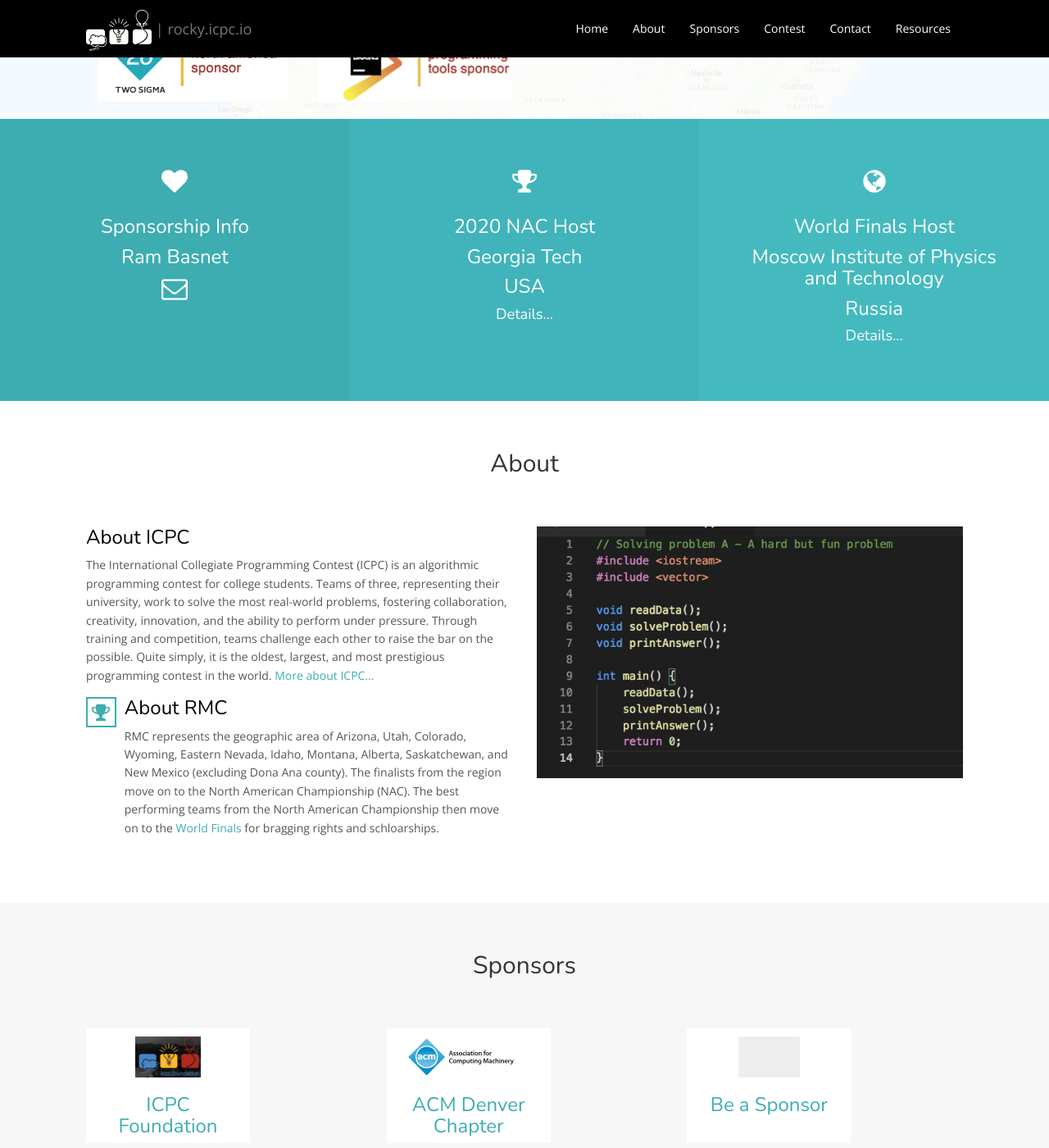
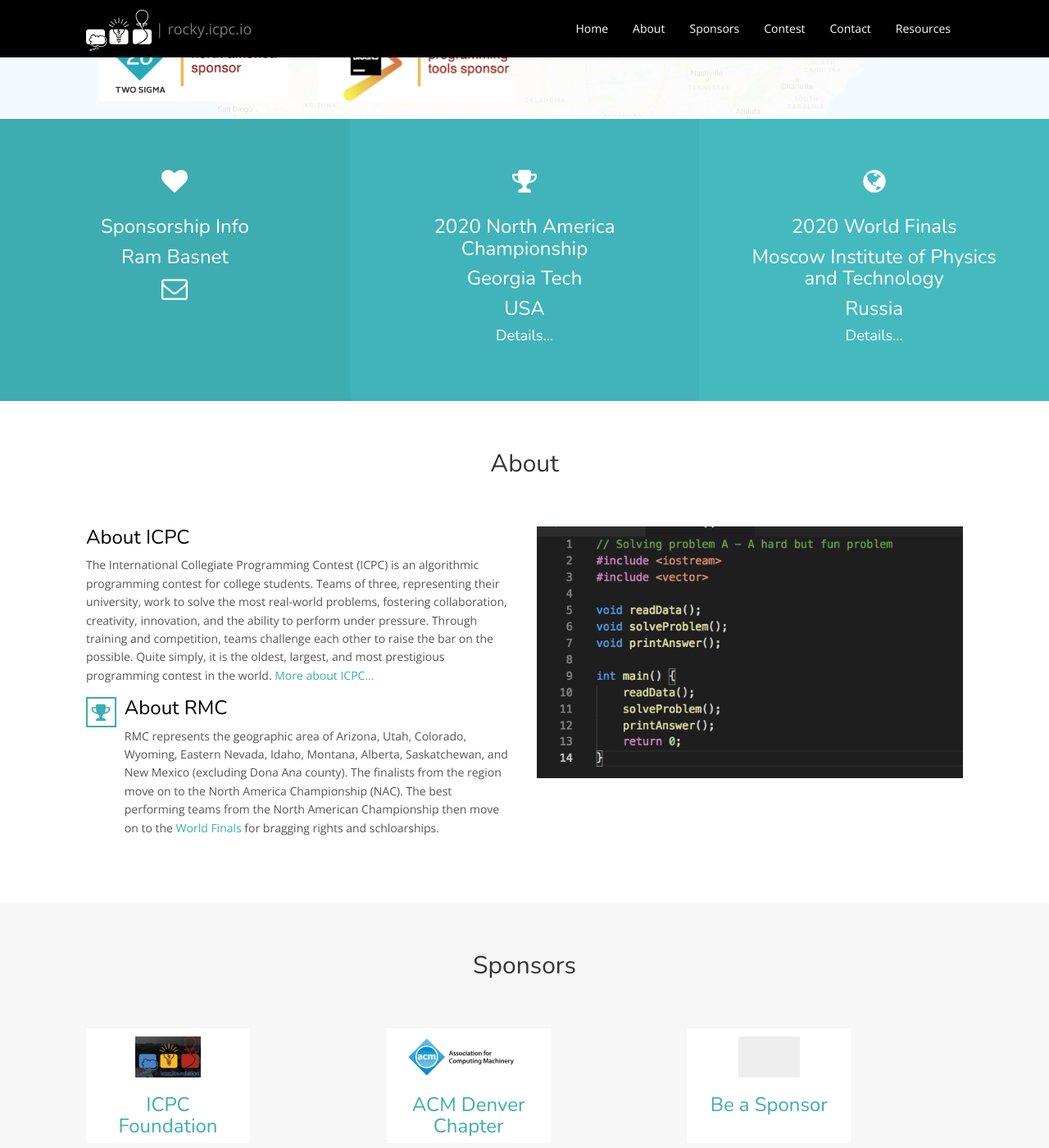
Before and after one commit to icpc/na-rocky-mountain-web, a Jekyll site: the page built from docs/index.html, in a window 1280 px wide and 1400 px high, scrolled down 425 px. Shown: the whole window at 82% size. Built offline with Jekyll 4.4.1, drawn with Linux system fonts in a browser that asks for light colours; nearby versions of some CDN libraries; some of the changed text lies outside the part shown.

Commit message:
fixed links and three column contents

```diff
--- a/docs/_data/about.yml
+++ b/docs/_data/about.yml
@@ -6,6 +6,6 @@
       the bar on the possible. Quite simply, it is the oldest, largest, and most prestigious programming contest in the world. <a href="https://icpc.baylor.edu/regionals/abouticpc" target="_blank">More about ICPC...</a>
 
 rmc: RMC represents the geographic area of Arizona, Utah, Colorado, Wyoming, Eastern Nevada, Idaho, Montana,
-      Alberta, Saskatchewan, and New Mexico (excluding Dona Ana county). The finalists from the region move on to the North American Championship (NAC).
+      Alberta, Saskatchewan, and New Mexico (excluding Dona Ana county). The finalists from the region move on to the North America Championship (NAC).
       The best performing teams from the North American Championship then move on to the
       <a href="https://icpc.baylor.edu/" target="_blank">World Finals</a> for bragging rights and schloarships.
--- a/docs/_data/main.yml
+++ b/docs/_data/main.yml
@@ -28,7 +28,7 @@
 instagram: https://instagram.com/icpcnac
 
 # Footer
-copyright: © 2019 RMC ICPC - All rights reserved
+copyright: © Rockey Mountain Regional ICPC
 
 # Theme Settings
 analytics:
--- a/docs/_includes/scripts.html
+++ b/docs/_includes/scripts.html
@@ -1,6 +1,6 @@
 <script src="https://ajax.googleapis.com/ajax/libs/jquery/2.1.4/jquery.min.js"></script>
 <script src="https://maps.googleapis.com/maps/api/js?sensor=false"></script>
-<script src="{{ site.baseurl }}/js/all.min.js"></script>
+<script src="/js/all.min.js"></script>
 <script src="clock_assets/flipclock.js"></script>
 <script type="text/javascript">
       	var clock;
--- a/docs/index.html
+++ b/docs/index.html
@@ -53,7 +53,7 @@
     <!-- NA Championship Host -->
     <div class="col-sm-4">
         <svg class="icon {{ site.data.host.nac.icon }}"><use xlink:href="#{{ site.data.nac-wf.nac.icon }}"></use></svg>
-        <h3>{{ site.data.nac-wf.nac.year }} NAC Host</h3>
+        <h3>{{ site.data.nac-wf.nac.year }} North America Championship</h3>
         <ul>
             {% if site.data.nac-wf.nac.name %}<li><h3>{{ site.data.nac-wf.nac.name }}</li></h3>{% endif %}
             {% if site.data.nac-wf.nac.country %}<li><h3>{{ site.data.nac-wf.nac.country }}</h3></li>{% endif %}
@@ -63,7 +63,7 @@
     <!-- World Final Host -->
     <div class="col-sm-4">
         <svg class="icon {{ site.data.nac-wf.world_final.icon }}"><use xlink:href="#{{ site.data.nac-wf.world_final.icon }}"></use></svg>
-        <h3>{{ site.data.nac-wf.world_finals.year }} World Finals Host</h3>
+        <h3>{{ site.data.nac-wf.world_final.year }} World Finals</h3>
         <ul>
             {% if site.data.nac-wf.world_final.name %}<li><h3>{{ site.data.nac-wf.world_final.name }}</h3></li>{% endif %}
             {% if site.data.nac-wf.world_final.country %}<li><h3>{{ site.data.nac-wf.world_final.country }}</h3></li>{% endif %}
```
Also changed, not shown: 7 other files.
